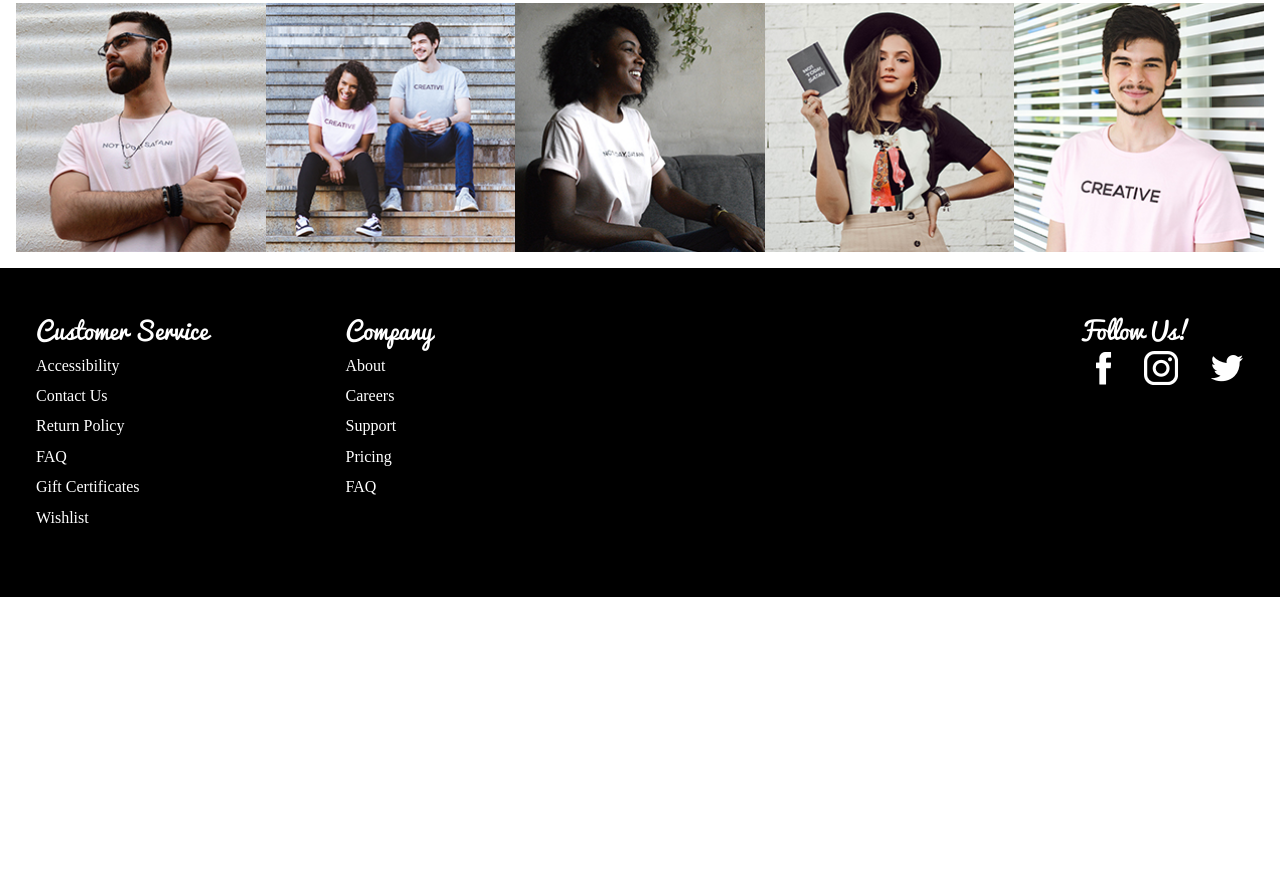
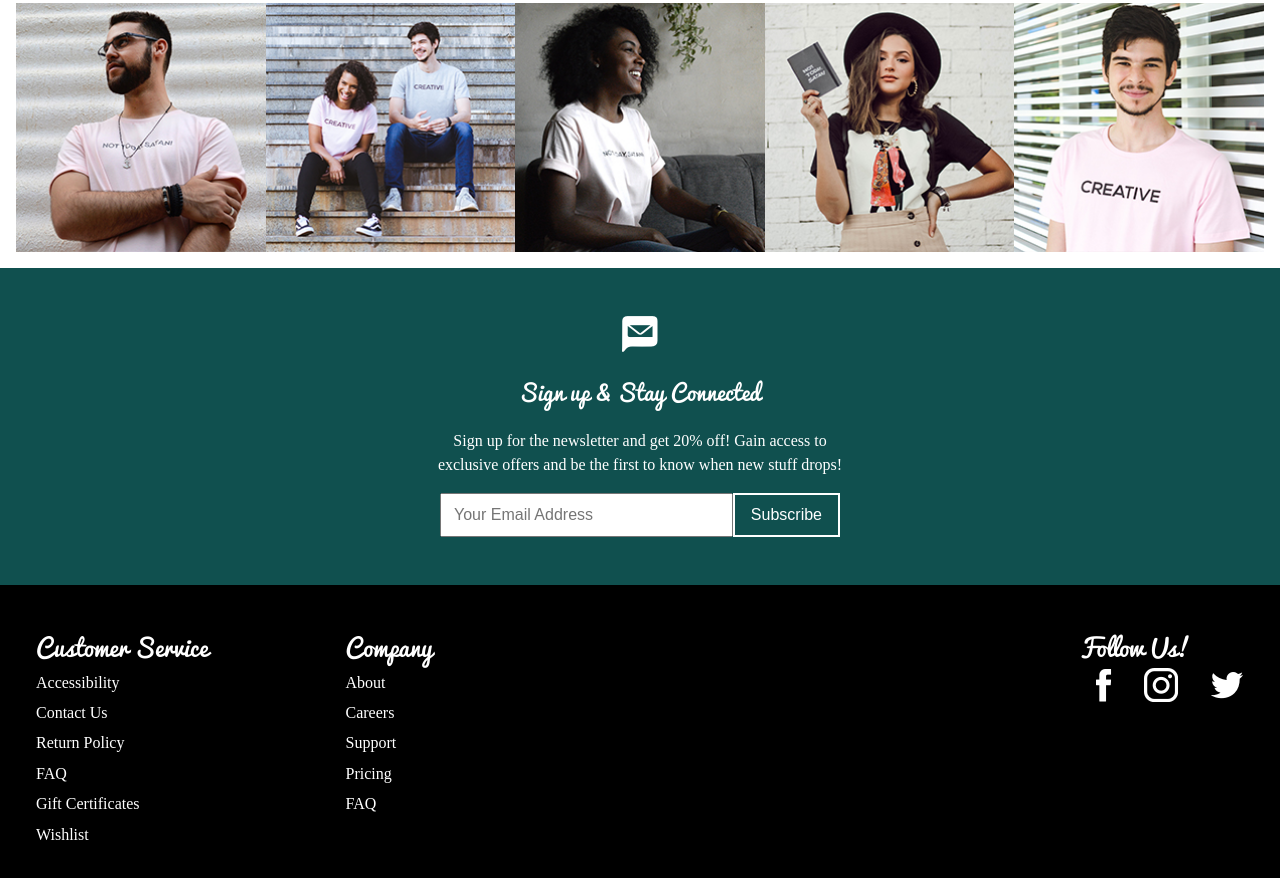
Before and after one commit to cooliodev1/landingpage-test, a website: page index.html in a window 1280 px wide. Shown: the part 2656-3534 px from the top of the page. Before the commit the page ends 3253 px from the top, so only its background shows below. Drawn offline with nearby package versions, Linux system fonts and the light colour scheme; a web font is replaced by a local one.

Commit message:
completed

```diff
--- a/index.html
+++ b/index.html
@@ -79,7 +79,7 @@
             <div class="wrap-the-cta-two">
             <h1 class="heading-one">Title Goes Here</h1>
             <h2 class="heading-two">Tagline will go here.</h3>
-                <button id="cyan">Shop Now</button>
+                <button class="cyan">Shop Now</button>
             </div>
         </div>
     </div>
@@ -208,7 +208,7 @@
 <div class="wrap-the-cta-two">
     <h1 class="heading-one">Title Goes Here</h1>
     <h2 class="heading-two">Tagline will go right here.</h3>
-        <button id="cyan">Shop Now</button>
+        <button class="cyan">Shop Now</button>
 </div>
 </div>
 
@@ -224,7 +224,23 @@
     <img src="img/social5.jpg" alt="" id="hide-five" class="instagram-photo">
 </div>
 
+<div class="stay-connected-section">
 
+<div class="wrap-all-newsletter">
+    <img src="img/email-icon.png" alt="">
+    <div id="newsletter-headline">Sign up & Stay Connected</div>
+
+
+    <p id="newsletter-paragraph">Sign up for the newsletter and get 20% off! Gain access to exclusive offers and be the first to know when new stuff
+    drops!</p>
+
+    <div class="wrap-the-two-items">
+    <input type="email" style="text-indent: 10px;" placeholder="Your Email Address">
+    <button class="newsletter">Subscribe</button>
+    </div>
+
+    </div>
+</div>
 
 <div class="wrap-the-footer">
 <footer class="footer-collapse px-1 py-3">
--- a/scss/styles.scss
+++ b/scss/styles.scss
@@ -36,6 +36,10 @@ body{
 	src: url(/fonts/Lato-Regular.ttf);
 }
 
+.bttnborder-one{
+	border: 1px solid white;
+}
+
 
 button#black {
     background-color: $color-black;
@@ -48,7 +52,7 @@ button#black {
 	border-radius: unset;
 }
 
-button#cyan {
+button.cyan {
     background-color: $color-cyan;
     color: $color-white;
     padding-top: .5em;
@@ -56,6 +60,17 @@ button#cyan {
     padding-left: 1em;
 	padding-right: 1em;
 	border: none;
+	border-radius: unset;
+}
+
+button.newsletter {
+    background-color: $color-cyan;
+    color: $color-white;
+    padding-top: .5em;
+    padding-bottom: .5em;
+    padding-left: 1em;
+	padding-right: 1em;
+	border: 2px solid white;
 	border-radius: unset;
 }
 
@@ -472,6 +487,41 @@ ul.social-icons{
 }
 
 
+
+.stay-connected-section{
+	background-color: $color-cyan;
+	padding: 3em;
+
+}
+
+.wrap-all-newsletter{
+	max-width: 420px;
+	margin-left: auto;
+	margin-right: auto;
+	text-align: center;
+}
+
+#newsletter-headline{
+ font-family: 'Pacifico';
+ color: $color-white;
+ font-size: 22px;
+ padding: 1em;
+}
+
+p#newsletter-paragraph{
+	font-family: 'Lato-Regular';
+	color: $color-white;
+}
+
+.wrap-the-two-items{
+	display: grid;
+	grid-template-columns: 3fr 1fr;
+	max-width: 400px;
+	margin-left: auto;
+	margin-right: auto;
+}
+
+
 @media (max-width: 1366px){
 	ul.social-icons{
 	margin-top: unset;
```
Also changed, not shown: css/styles.css, img/email-icon.png (renamed from img/Email Icon.png).
